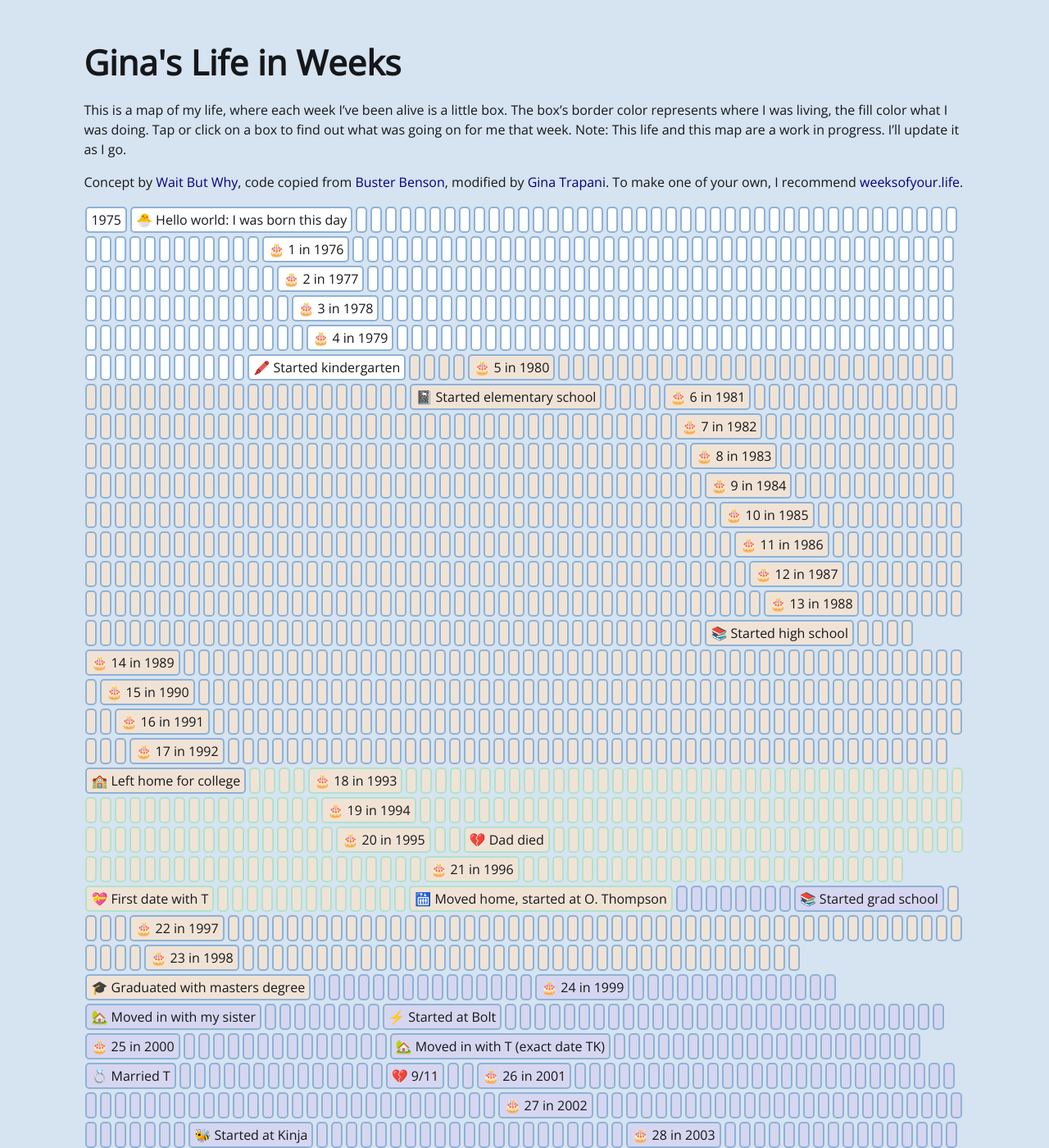
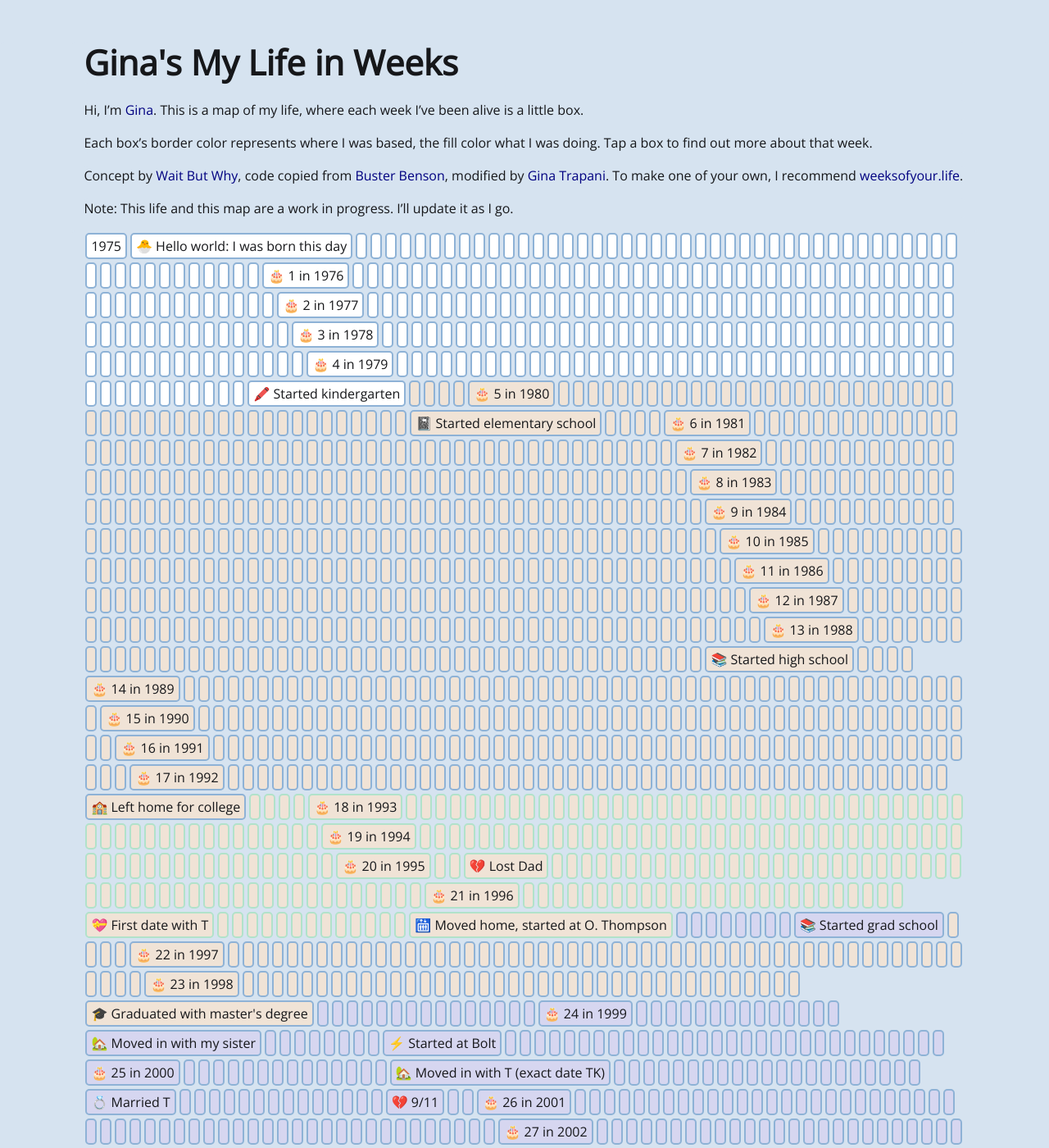
Before and after one commit to xavierroy/4000weeks, a Jekyll site: the page built from index.markdown, in a window 1280 px wide and 1400 px high. Shown: the whole window at 82% size. Built offline with Jekyll 4.4.1, drawn with Linux system fonts in a browser that asks for light colours; nearby versions of some CDN libraries.

Commit message:
copy: improvements
living -> based
update entry and title

```diff
--- a/_layouts/life-in-weeks.html
+++ b/_layouts/life-in-weeks.html
@@ -25,7 +24,7 @@
 	</div>
 	{% assign first_event = data | first %}
 	{% for event in first_event[1] %}
-		{% assign living_class = event.living | replace: " ", "-" | downcase %}
+		{% assign based_class = event.based | replace: " ", "-" | downcase %}
 		{% assign doing_class = event.doing | replace: " ", "-" | downcase %}
 		{% break %}
 	{% endfor %}
@@ -35,7 +34,7 @@
 				{% capture this_year = year %}{{ year }}-{{ start_month }}-{{ start_day }}{% endcapture %}
 				{% capture next_year = year %}{{ year | plus: 1 }}-{{ start_month }}-{{ start_day }}{% endcapture %}
 				{% assign age = year | minus: start_year %}
-		    <div class="birthday {{ living_class }} {{ doing_class }} float-left text-truncate"
+		    <div class="birthday {{ based_class }} {{ doing_class }} float-left text-truncate"
 				data-date="{{ this_week_date }}">
 		      {% unless page.suppress_age %}{% if age != 0 %}🎂 {{ age }} in {% endif %}{% endunless %}{{ year }}
 		    </div>
@@ -45,18 +44,18 @@
 			    {% assign this_week_date = this_year | date: "%s" | plus: week_modifier | date: "%Y-%m-%d" %}
 			    {% assign end_year_date = this_week_date | date: "%s" | plus: week_modifier | date: "%Y-%m-%d" %}
 
-		    	<div data-date="{{ this_week_date }}" class="week float-left text-center text-truncate {{ living_class }} {{ doing_class }}">
+		    	<div data-date="{{ this_week_date }}" class="week float-left text-center text-truncate {{ based_class }} {{ doing_class }}">
 						<div class="content"></div>
-						<div class="collapsed">{{ specific_date | date: "%b %-d, %Y" }} – {{ doing }}{{ association }}, living in {{ living }}</div>
+						<div class="collapsed">{{ specific_date | date: "%b %-d, %Y" }} – {{ doing }}{{ association }}, based in {{ based }}</div>
 		    		{% for day in (0..6) %}
 					    {% assign day_modifier = 86400 | times: day %}
 		    			{% assign specific_date = this_week_date | date: "%s" | plus: day_modifier | date: "%Y-%m-%d" %}
 		    			{% if specific_date < next_year %}
 							{% for event in data[specific_date] %}
 								<a title="{{ specific_date | date: "%b %-d, %Y" }}" target="_new" title="{{ specific_date }}" data-trigger="hover" data-content="{{ event.desc }}">{{ event.name }}</a>
-					            {%unless event.living == null %}{% assign living = event.living %}{% endunless %}
+					            {%unless event.based == null %}{% assign based = event.based %}{% endunless %}
 								{%unless event.doing == null %}{% assign doing = event.doing %}{% endunless %}
-							    {% assign living_class = living | replace: " ", "-" | downcase  %}
+							    {% assign based_class = based | replace: " ", "-" | downcase  %}
 							    {% assign doing_class = doing | replace: " ", "-" | downcase  %}
 								{%unless event.association == null %}{% assign association = event.association %}
 								    {% unless association == "" %}
@@ -70,10 +69,6 @@
 			{% endfor %}
 		</div>
 	</div>
-
-	<br clear="all" />
-
-	</p>
 </section>
 
 <script>
--- a/index.markdown
+++ b/index.markdown
@@ -1,5 +1,5 @@
 ---
-title 			: Life in Weeks
+title 			: My Life in Weeks
 layout			: life-in-weeks
 datafile		:	life-in-weeks
 start_date	: 1975-09-19
@@ -7,6 +7,10 @@
 suppress_age: false
 ---
 
-This is a map of my life, where each week I've been alive is a little box. The box's border color represents where I was living, the fill color what I was doing. Tap or click on a box to find out what was going on for me that week. Note: This life and this map are a work in progress. I'll update it as I go.
+Hi, I'm [Gina](https://ginatrapani.org). This is a map of my life, where each week I've been alive is a little box.
+
+Each box's border color represents where I was based, the fill color what I was doing. Tap a box to find out more about that week.
 
 Concept by [Wait But Why](https://waitbutwhy.com/2014/05/life-weeks.html), code copied from [Buster Benson](https://busterbenson.com/life-in-weeks), modified by [Gina Trapani](https://ginatrapani.org). To make one of your own, I recommend [weeksofyour.life](https://www.weeksofyour.life/).
+
+Note: This life and this map are a work in progress. I'll update it as I go.
```
Also changed, not shown: other parts of _layouts/life-in-weeks.html (+0 -1 lines), _data/life-in-weeks.yml (+22 -22 lines).
